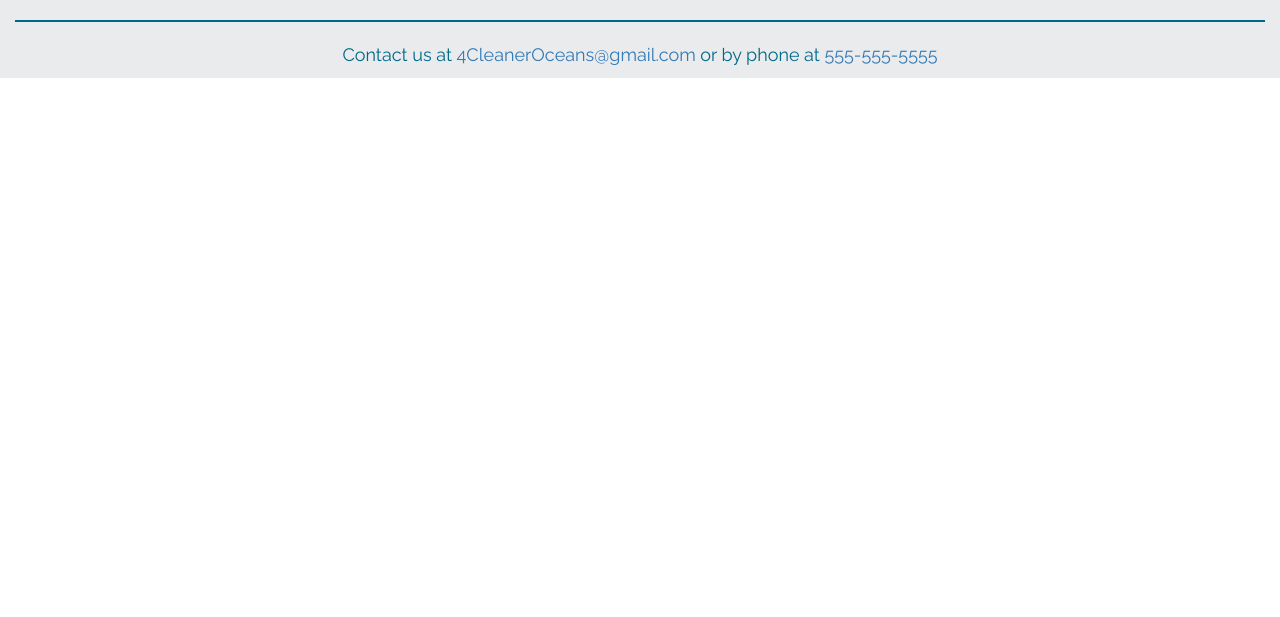
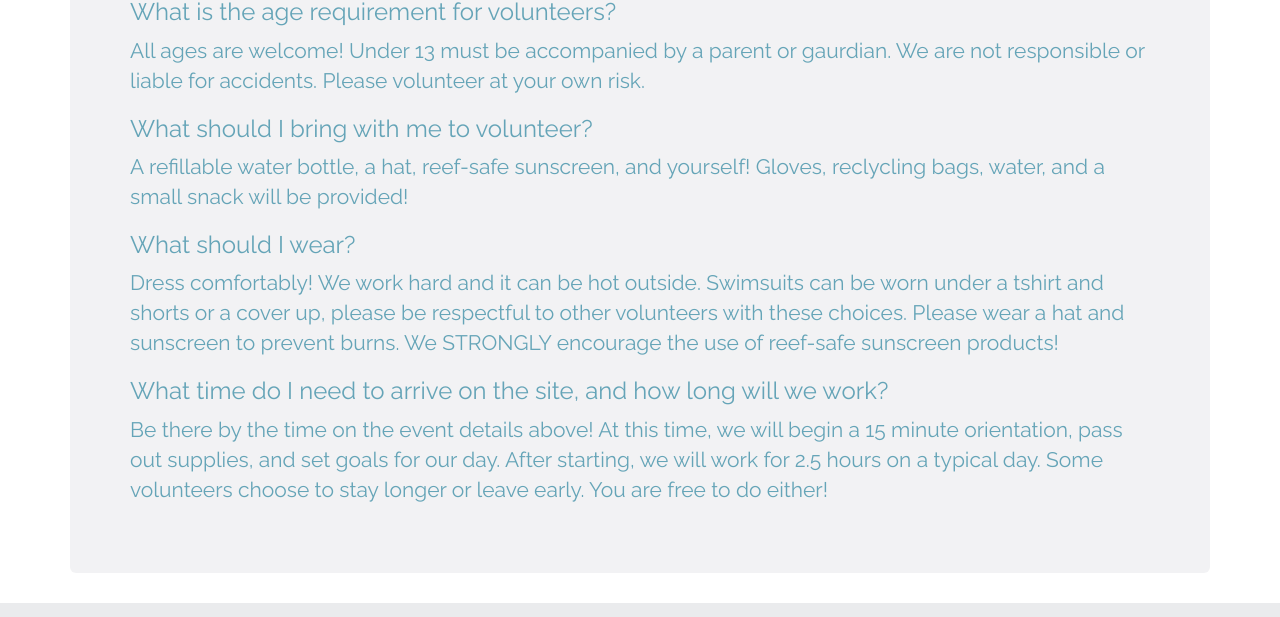
Before and after one commit to Kenneth-Sweet/4-Cleaner-Oceans, a plain HTML site: page 4 Cleaner Oceans/about.html in a window 1280 px wide. Shown: the part 800-1417 px from the top of the page. Before the commit the page ends 878 px from the top, so only its background shows below. Drawn offline with nearby package versions, Linux system fonts and the light colour scheme.

Commit message:
endless updates

```diff
--- a/4 Cleaner Oceans/about.html
+++ b/4 Cleaner Oceans/about.html
@@ -83,6 +83,34 @@
 		</div>
 	</div>
 
+	<div class="container">
+		<div class="jumbotron">
+			<h2>Frequently Asked Questions</h2>
+
+			<h3>What is the age requirement for volunteers?</h3>
+			<p>
+				All ages are welcome!  Under 13 must be accompanied by a parent or gaurdian.  We are not responsible or liable for accidents.  Please volunteer at your own risk.
+			</p>
+
+			<h3>What should I bring with me to volunteer?</h3>
+			<p>
+				A refillable water bottle, a hat, reef-safe sunscreen, and yourself!  Gloves, reclycling bags, water, and a small snack will be provided!
+			</p>
+
+			<h3>What should I wear?</h3>
+			<p>
+				Dress comfortably!  We work hard and it can be hot outside.  Swimsuits can be worn under a tshirt and shorts or a cover up, please be respectful to other volunteers with these choices.  Please wear a hat and sunscreen to prevent burns.  We STRONGLY encourage the use of reef-safe sunscreen products!
+			</p>
+
+			<h3>What time do I need to arrive on the site, and how long will we work?</h3>
+			<p>
+				Be there by the time on the event details above!  At this time, we will begin a 15 minute orientation, pass out supplies, and set goals for our day.  After starting, we will work for 2.5 hours on a typical day.  Some volunteers choose to stay longer or leave early.  You are free to do either!
+			</p>
+
+			<h3>
+			</h3>
+		</div>
+	</div>
 <!-- footer -->
 <footer>
 	<div class="container-fluid">
--- a/4 Cleaner Oceans/style.css
+++ b/4 Cleaner Oceans/style.css
@@ -28,7 +28,7 @@ Almost Black: #0d1f2d
 					font-size: 18px;
 	}
 
-	h1, h2{
+	h1, h2 {
 					text-align: center;
 	}
 
```
Also changed, not shown: 4 Cleaner Oceans/edetails.html (+2 -1 lines).
